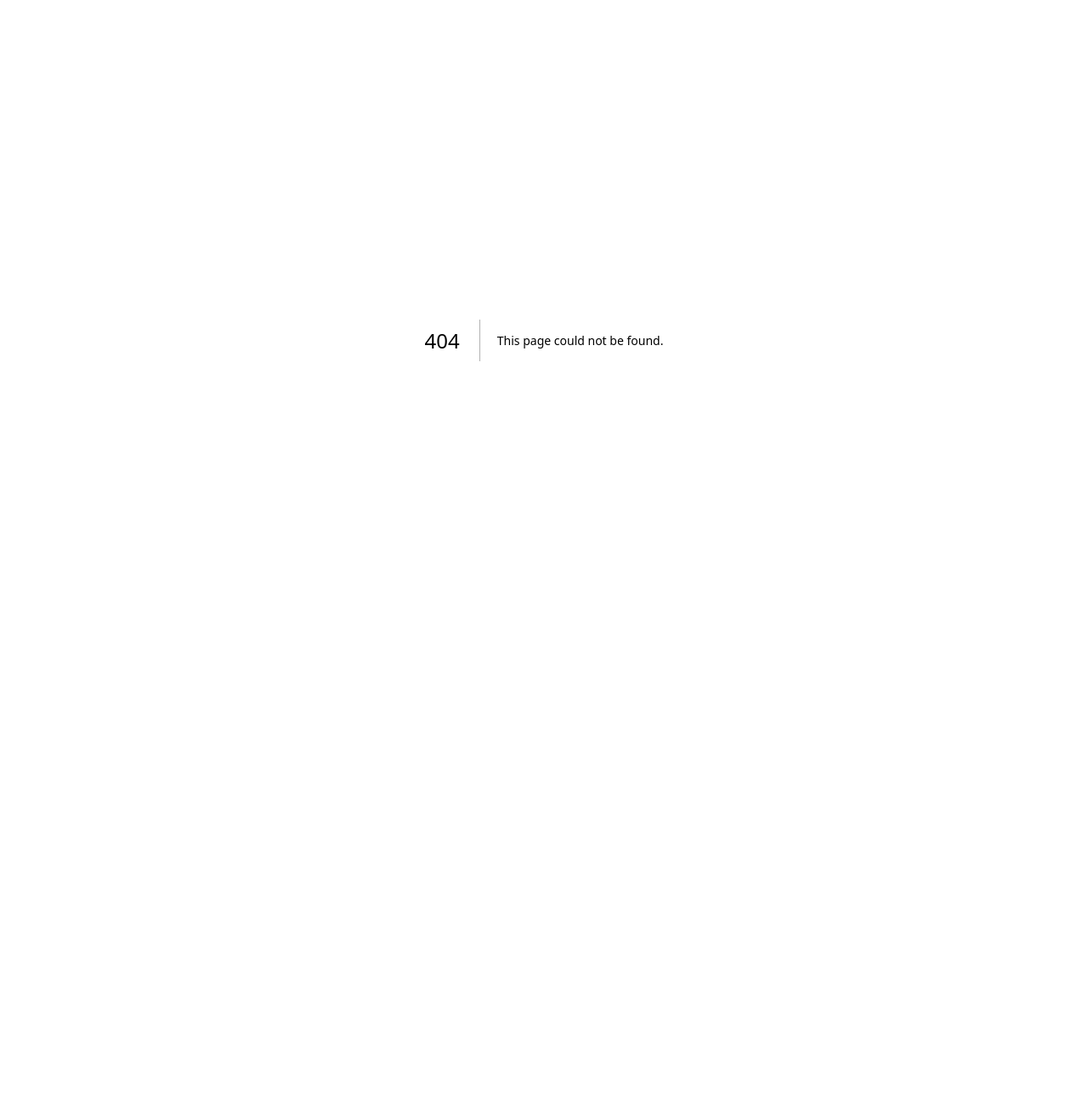
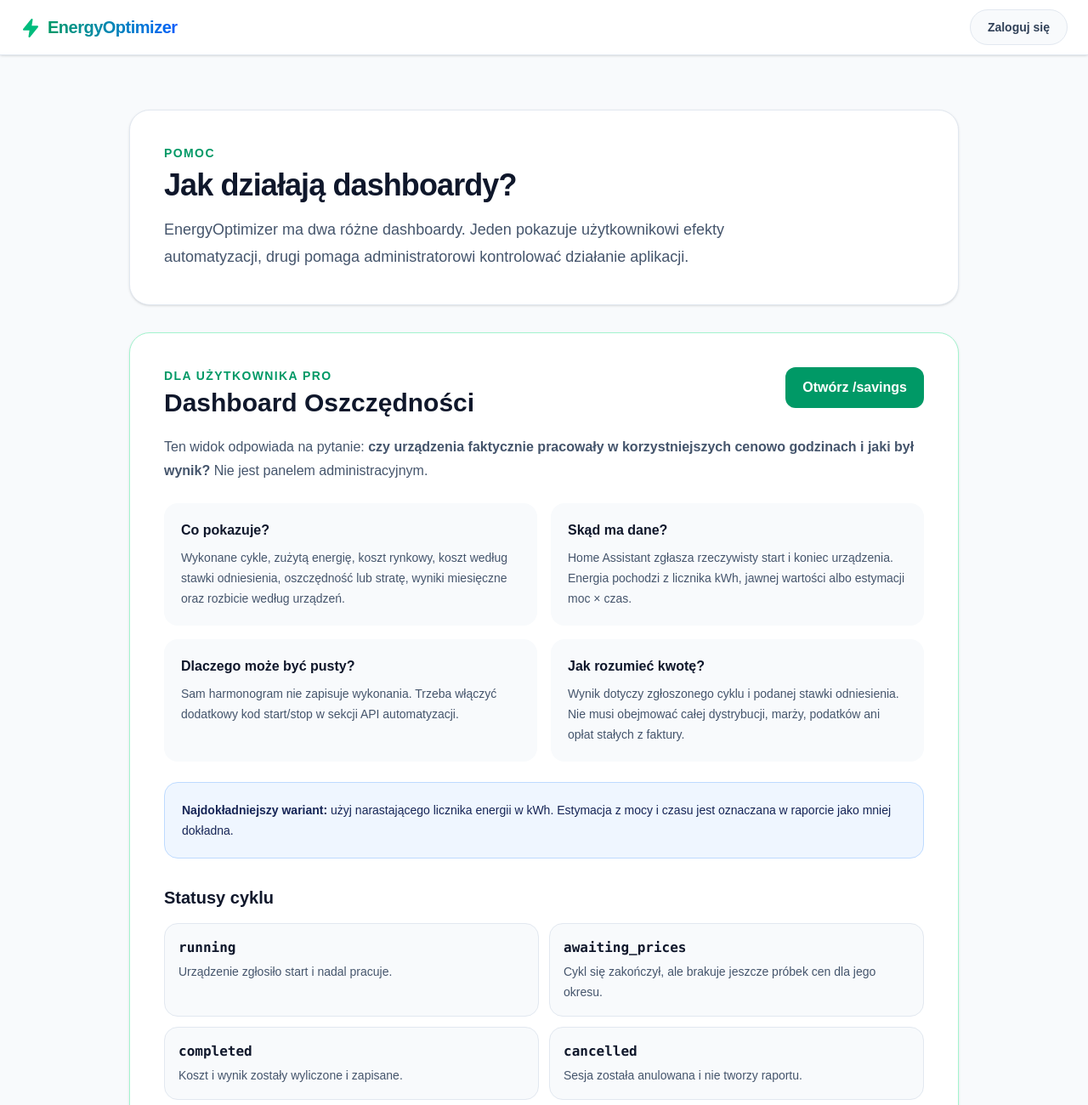
Before and after one commit to dominikgar/energy-optimizer-ui, a Next.js app: page /dashboardy in a window 1280 px wide. Before the commit this address had no page. Shown: the top 1300 px of the page at 85% size. Before the commit the page ends 800 px from the top, so only its background shows below. Built offline with nearby package versions, Linux system fonts and the light colour scheme; no server answers.

Commit message:
docs: add public dashboard help page

```diff
--- /dev/null
+++ b/app/dashboardy/page.tsx
@@ -0,0 +1,125 @@
+import Link from 'next/link';
+import Navbar from '../components/Navbar';
+import Footer from '../components/Footer';
+
+export const metadata = {
+  title: 'Dashboardy | EnergyOptimizer',
+  description: 'Wyjaśnienie dashboardu Oszczędności oraz panelu Diagnostyki w EnergyOptimizer.'
+};
+
+export default function DashboardsHelpPage() {
+  return (
+    <div className="min-h-screen bg-slate-50 text-slate-900">
+      <Navbar />
+      <main className="mx-auto max-w-5xl px-4 py-12 md:px-6 md:py-16">
+        <header className="rounded-3xl border border-slate-200 bg-white p-7 shadow-sm md:p-10">
+          <p className="text-sm font-black uppercase tracking-widest text-emerald-600">Pomoc</p>
+          <h1 className="mt-2 text-4xl font-black tracking-tight">Jak działają dashboardy?</h1>
+          <p className="mt-4 max-w-3xl text-lg leading-8 text-slate-600">
+            EnergyOptimizer ma dwa różne dashboardy. Jeden pokazuje użytkownikowi efekty automatyzacji, drugi pomaga administratorowi kontrolować działanie aplikacji.
+          </p>
+        </header>
+
+        <section id="oszczednosci" className="mt-8 scroll-mt-24 rounded-3xl border border-emerald-200 bg-white p-7 shadow-sm md:p-10">
+          <div className="flex flex-col gap-4 md:flex-row md:items-start md:justify-between">
+            <div>
+              <p className="text-sm font-black uppercase tracking-widest text-emerald-600">Dla użytkownika PRO</p>
+              <h2 className="mt-1 text-3xl font-black">Dashboard Oszczędności</h2>
+            </div>
+            <Link href="/savings" className="h-fit rounded-xl bg-emerald-600 px-5 py-3 text-center font-bold text-white hover:bg-emerald-700">
+              Otwórz /savings
+            </Link>
+          </div>
+
+          <p className="mt-5 leading-7 text-slate-600">
+            Ten widok odpowiada na pytanie: <strong>czy urządzenia faktycznie pracowały w korzystniejszych cenowo godzinach i jaki był wynik?</strong> Nie jest panelem administracyjnym.
+          </p>
+
+          <div className="mt-6 grid gap-4 md:grid-cols-2">
+            <Info title="Co pokazuje?">
+              Wykonane cykle, zużytą energię, koszt rynkowy, koszt według stawki odniesienia, oszczędność lub stratę, wyniki miesięczne oraz rozbicie według urządzeń.
+            </Info>
+            <Info title="Skąd ma dane?">
+              Home Assistant zgłasza rzeczywisty start i koniec urządzenia. Energia pochodzi z licznika kWh, jawnej wartości albo estymacji moc × czas.
+            </Info>
+            <Info title="Dlaczego może być pusty?">
+              Sam harmonogram nie zapisuje wykonania. Trzeba włączyć dodatkowy kod start/stop w sekcji API automatyzacji.
+            </Info>
+            <Info title="Jak rozumieć kwotę?">
+              Wynik dotyczy zgłoszonego cyklu i podanej stawki odniesienia. Nie musi obejmować całej dystrybucji, marży, podatków ani opłat stałych z faktury.
+            </Info>
+          </div>
+
+          <div className="mt-6 rounded-2xl border border-blue-200 bg-blue-50 p-5 text-sm leading-6 text-blue-950">
+            <strong>Najdokładniejszy wariant:</strong> użyj narastającego licznika energii w kWh. Estymacja z mocy i czasu jest oznaczana w raporcie jako mniej dokładna.
+          </div>
+
+          <h3 className="mt-8 text-xl font-black">Statusy cyklu</h3>
+          <div className="mt-4 grid gap-3 sm:grid-cols-2">
+            <Status name="running" description="Urządzenie zgłosiło start i nadal pracuje." />
+            <Status name="awaiting_prices" description="Cykl się zakończył, ale brakuje jeszcze próbek cen dla jego okresu." />
+            <Status name="completed" description="Koszt i wynik zostały wyliczone i zapisane." />
+            <Status name="cancelled" description="Sesja została anulowana i nie tworzy raportu." />
+          </div>
+        </section>
+
+        <section id="diagnostyka" className="mt-8 scroll-mt-24 rounded-3xl border border-blue-200 bg-white p-7 shadow-sm md:p-10">
+          <p className="text-sm font-black uppercase tracking-widest text-blue-600">Tylko administrator</p>
+          <h2 className="mt-1 text-3xl font-black">Dashboard Diagnostyki</h2>
+          <p className="mt-5 leading-7 text-slate-600">
+            Panel pod adresem <code>/admin/diagnostics</code> odpowiada na pytanie: <strong>czy aplikacja i jej integracje działają prawidłowo?</strong> Dostęp mają wyłącznie konta wpisane w zmiennej <code>ADMIN_USER_IDS</code>.
+          </p>
+
+          <div className="mt-6 grid gap-4 md:grid-cols-2">
+            <Info title="Co pokazuje?">
+              Zdarzenia z ostatnich 24 godzin, ostrzeżenia, błędy, źródła problemów, nierozwiązane incydenty i niespójności subskrypcji PRO.
+            </Info>
+            <Info title="Dla kogo?">
+              Dla właściciela lub operatora EnergyOptimizer. Zwykły użytkownik PRO nie potrzebuje tego panelu.
+            </Info>
+            <Info title="Jakie źródła?">
+              Import CSV, dane PSE, API harmonogramu, raportowanie wykonań urządzeń oraz obsługa płatności.
+            </Info>
+            <Info title="Czy zapisuje sekrety?">
+              Nie powinien. Logger usuwa z metadanych tokeny, nagłówki autoryzacji, hasła, klucze API, podpisy i cookies.
+            </Info>
+          </div>
+
+          <h3 className="mt-8 text-xl font-black">Poziomy zdarzeń</h3>
+          <div className="mt-4 grid gap-3 sm:grid-cols-2">
+            <Status name="info" description="Normalne zdarzenie operacyjne, np. poprawne pobranie danych." />
+            <Status name="warning" description="Brak danych, błędne żądanie albo sytuacja wymagająca uwagi." />
+            <Status name="error" description="Nieudane wykonanie funkcji lub błąd integracji." />
+            <Status name="critical" description="Problem wymagający pilnej kontroli, np. nieprzetworzona płatność." />
+          </div>
+        </section>
+
+        <section className="mt-8 rounded-3xl border border-slate-200 bg-slate-900 p-7 text-white shadow-sm md:p-10">
+          <h2 className="text-2xl font-black">Najważniejsza różnica</h2>
+          <p className="mt-3 leading-7 text-slate-300">
+            <strong className="text-white">Oszczędności</strong> oceniają wykonane cykle użytkownika. <strong className="text-white">Diagnostyka</strong> ocenia stan techniczny aplikacji. Dane z jednego panelu nie zastępują danych z drugiego.
+          </p>
+        </section>
+      </main>
+      <Footer />
+    </div>
+  );
+}
+
+function Info({ title, children }: { title: string; children: React.ReactNode }) {
+  return (
+    <div className="rounded-2xl bg-slate-50 p-5">
+      <h3 className="font-black text-slate-900">{title}</h3>
+      <p className="mt-2 text-sm leading-6 text-slate-600">{children}</p>
+    </div>
+  );
+}
+
+function Status({ name, description }: { name: string; description: string }) {
+  return (
+    <div className="rounded-2xl border border-slate-200 bg-slate-50 p-4">
+      <code className="font-black text-slate-900">{name}</code>
+      <p className="mt-1 text-sm leading-6 text-slate-600">{description}</p>
+    </div>
+  );
+}
```
